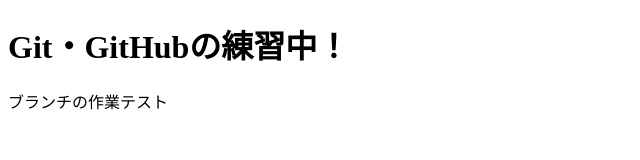
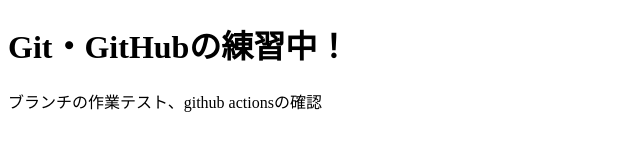
Before and after one commit to mjs-com/0816, a plain HTML site: page index.html in a window 1280 px wide. Shown: the whole page, without its empty margins (0-640 px from the left). Drawn offline with Linux system fonts and the light colour scheme.

Commit message:
github actionsチェック

```diff
--- a/index.html
+++ b/index.html
@@ -7,6 +7,6 @@
 </head>
 <body>
     <h1>Git・GitHubの練習中！</h1>
-    <p>ブランチの作業テスト</p>
+    <p>ブランチの作業テスト、github actionsの確認</p>
 </body>
 </html>
```
